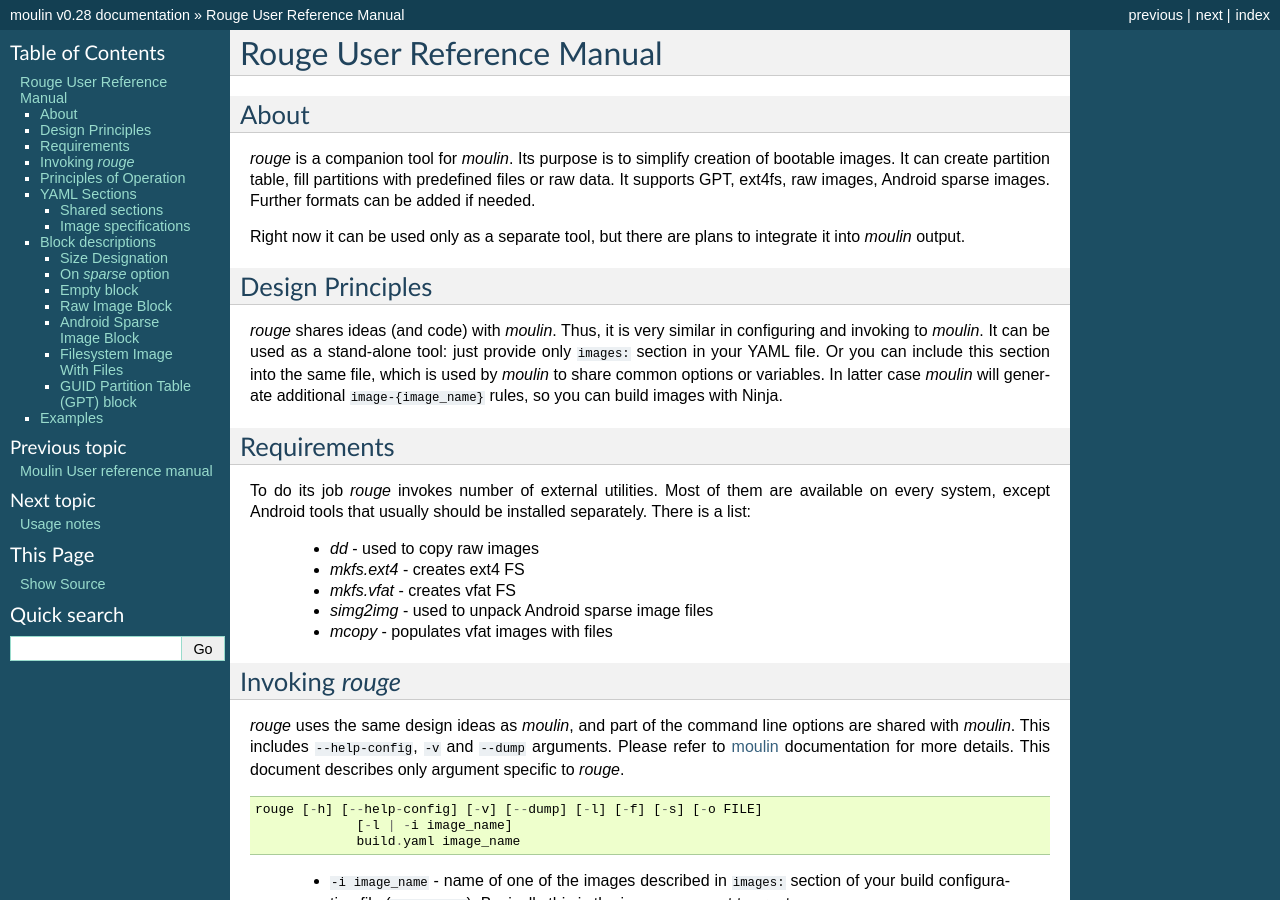
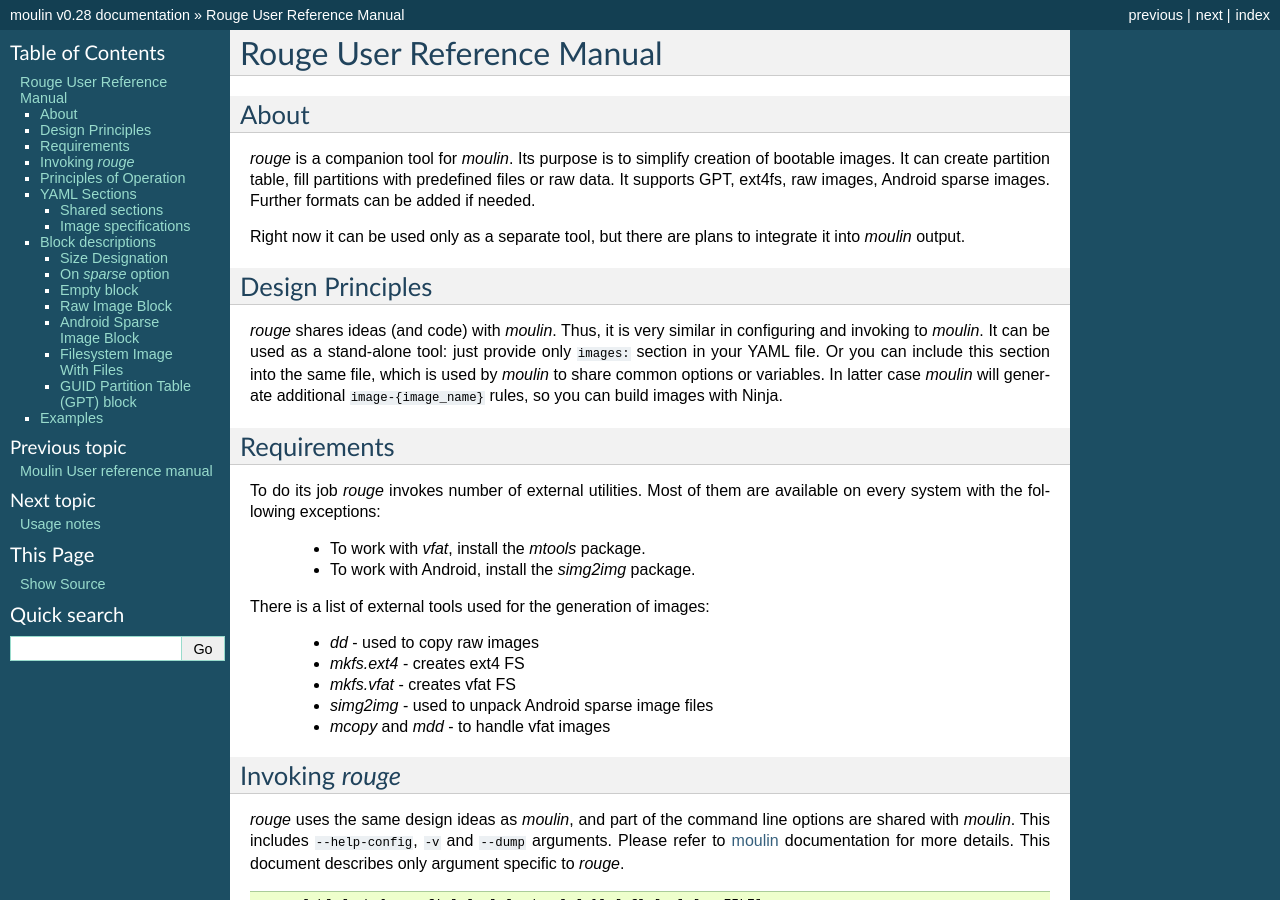
Before and after one commit to xen-troops/moulin, a Sphinx documentation site: the page built from docs/rouge.rst, in a window 1280 px wide and 900 px high. Built offline with Sphinx 7.4.7, drawn with Linux system fonts in a browser that asks for light colours; some of the changed text lies outside the part shown.

Commit message:
doc: rouge: add mtools to the requirements for vfat images
- Add the `mtools` package as required for the vfat images.
- Add the `simg2img` package as required for Android image.
- Minor refrasing of the "Requirements".

Signed-off-by: Ruslan Shymkevych <ruslan_shymkevych@epam.com>
Reviewed-by: Volodymyr Babchuk <volodymyr_babchuk@epam.com>

```diff
--- a/docs/rouge.rst
+++ b/docs/rouge.rst
@@ -28,14 +28,18 @@ Requirements
 ------------
 
 To do its job `rouge` invokes number of external utilities. Most of
-them are available on every system, except Android tools that usually
-should be installed separately. There is a list:
+them are available on every system with the following exceptions:
+
+ - To work with `vfat`, install the `mtools` package.
+ - To work with Android, install the `simg2img` package.
+
+There is a list of external tools used for the generation of images:
 
  - `dd` - used to copy raw images
  - `mkfs.ext4` - creates ext4 FS
  - `mkfs.vfat` - creates vfat FS
  - `simg2img` - used to unpack Android sparse image files
- - `mcopy` - populates vfat images with files
+ - `mcopy` and `mdd` - to handle vfat images
 
 
 Invoking `rouge`
@@ -314,6 +318,7 @@ partitions, where you store kernel, initial ramdisk and so on.
 
 :code:`type` is required. Defines the filesystem type,
 currently `ext4` and `vfat` are supported.
+You need to install the `mtools` package to work with `vfat`.
 
 :code:`items:` section is optional. It defines :code:`remote:local`
 mapping of files that should be presented on newly created
```
